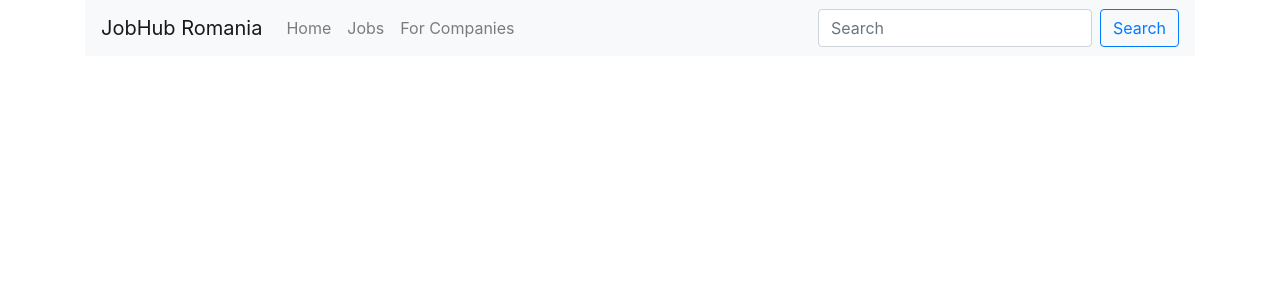
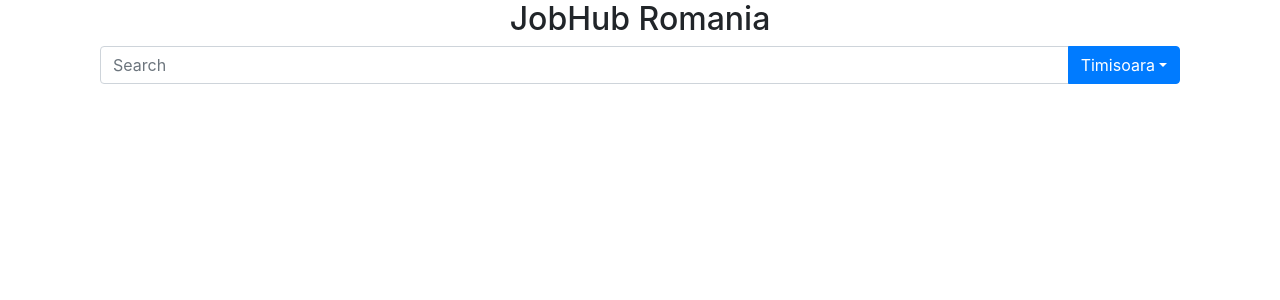
Before and after one commit to codecontrive/jobhub-react, a Next.js app: page / in a window 1280 px wide. Shown: the top 300 px of the page. Built offline with nearby package versions, Linux system fonts and the light colour scheme.

Commit message:
HomeSearch component, flex container

```diff
--- a/pages/index.css
+++ b/pages/index.css
@@ -1,3 +1,3 @@
-.wrapper {
-  background-color: red;
+.homeContainer {
+  height: 100vh;
 }
--- a/pages/index.js
+++ b/pages/index.js
@@ -1,12 +1,18 @@
+import { Container } from "react-bootstrap";
 import { Layout } from "../reusable/layout/Layout";
+import { HomeSearch } from "../reusable/search/HomeSearch";
 
 import css from "./index.css";
-import { Navigation } from "../reusable/navigation/Navigation";
 
-const Main = () => (
+const Home = () => (
   <Layout>
-    <Navigation />
+    <Container
+      className={`${css.homeContainer} d-flex flex-column justify-content-center align-items-center`}
+    >
+      <h2>JobHub Romania</h2>
+      <HomeSearch />
+    </Container>
   </Layout>
 );
 
-export default Main;
+export default Home;
--- /dev/null
+++ b/reusable/search/HomeSearch.css
@@ -0,0 +1,3 @@
+.homeSearchFormControl {
+  height: 80px;
+}
--- /dev/null
+++ b/reusable/search/HomeSearch.js
@@ -0,0 +1,35 @@
+import React from "react";
+
+import {
+  InputGroup,
+  FormControl,
+  Dropdown,
+  DropdownButton
+} from "react-bootstrap";
+
+import css from "./HomeSearch.css";
+
+export const HomeSearch = () => {
+  return (
+    <InputGroup>
+      <FormControl
+        className={`${css.homeSearchFormControl}`}
+        placeholder="Search"
+        aria-label="Search"
+        aria-describedby="basic-addon2"
+      />
+
+      <DropdownButton
+        as={InputGroup.Append}
+        title="Timisoara"
+        id="input-group-dropdown-2"
+      >
+        <Dropdown.Item href="#">Action</Dropdown.Item>
+        <Dropdown.Item href="#">Another action</Dropdown.Item>
+        <Dropdown.Item href="#">Something else here</Dropdown.Item>
+        <Dropdown.Divider />
+        <Dropdown.Item href="#">Separated link</Dropdown.Item>
+      </DropdownButton>
+    </InputGroup>
+  );
+};
```
